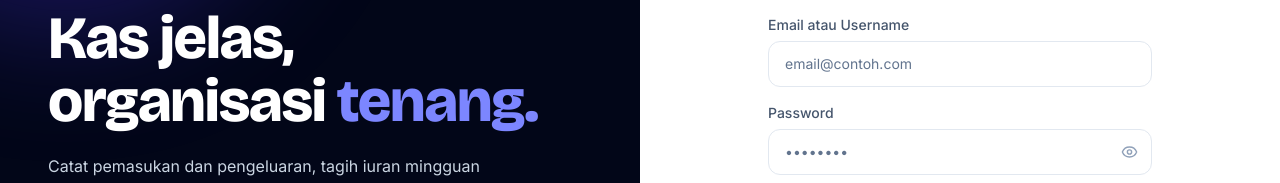
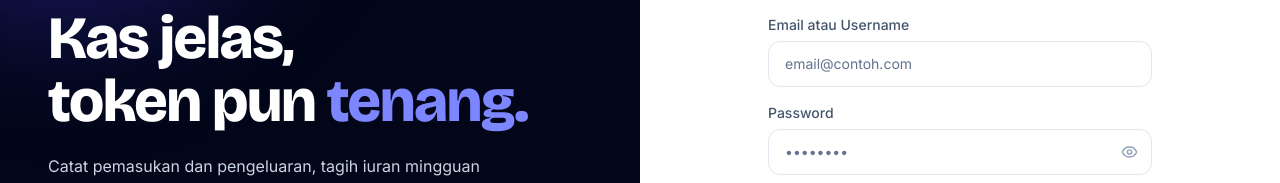
Before and after one commit to Nabz-maker/kantin-sebelah-kas, a Next.js app: page /login in a window 1280 px wide. Shown: the part 260-443 px from the top of the page. Built offline with nearby package versions, Linux system fonts and the light colour scheme; no server answers.

Commit message:
ubah headline: organisasi tenang menjadi token pun tenang

```diff
--- a/app/login/page.js
+++ b/app/login/page.js
@@ -120,7 +120,7 @@ function BrandStage() {
             Kas jelas,
           </motion.span>
           <motion.span initial={{ opacity: 0, y: 20 }} animate={{ opacity: 1, y: 0 }} transition={{ duration: 0.5, delay: 0.28 }} className="block">
-            organisasi{" "}
+            token pun{" "}
             <span className="text-indigo-400">tenang.</span>
           </motion.span>
         </h1>
--- a/app/page.js
+++ b/app/page.js
@@ -114,7 +114,7 @@ export default function Landing() {
                 Kas jelas,
               </motion.span>
               <motion.span initial={{ opacity: 0, y: 20 }} animate={{ opacity: 1, y: 0 }} transition={{ duration: 0.5, delay: 0.2 }} className="block">
-                organisasi <span className="text-indigo-400">tenang.</span>
+                token pun <span className="text-indigo-400">tenang.</span>
               </motion.span>
             </h1>
 
```
